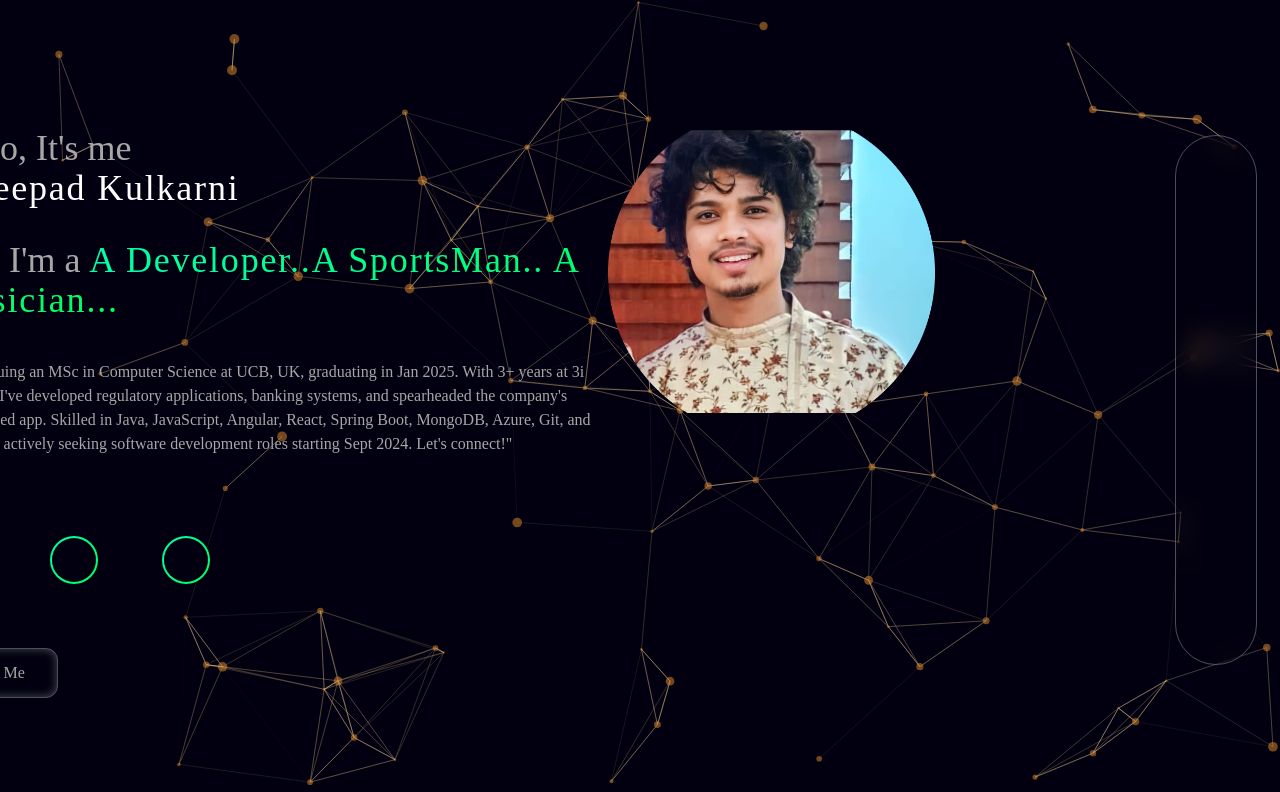
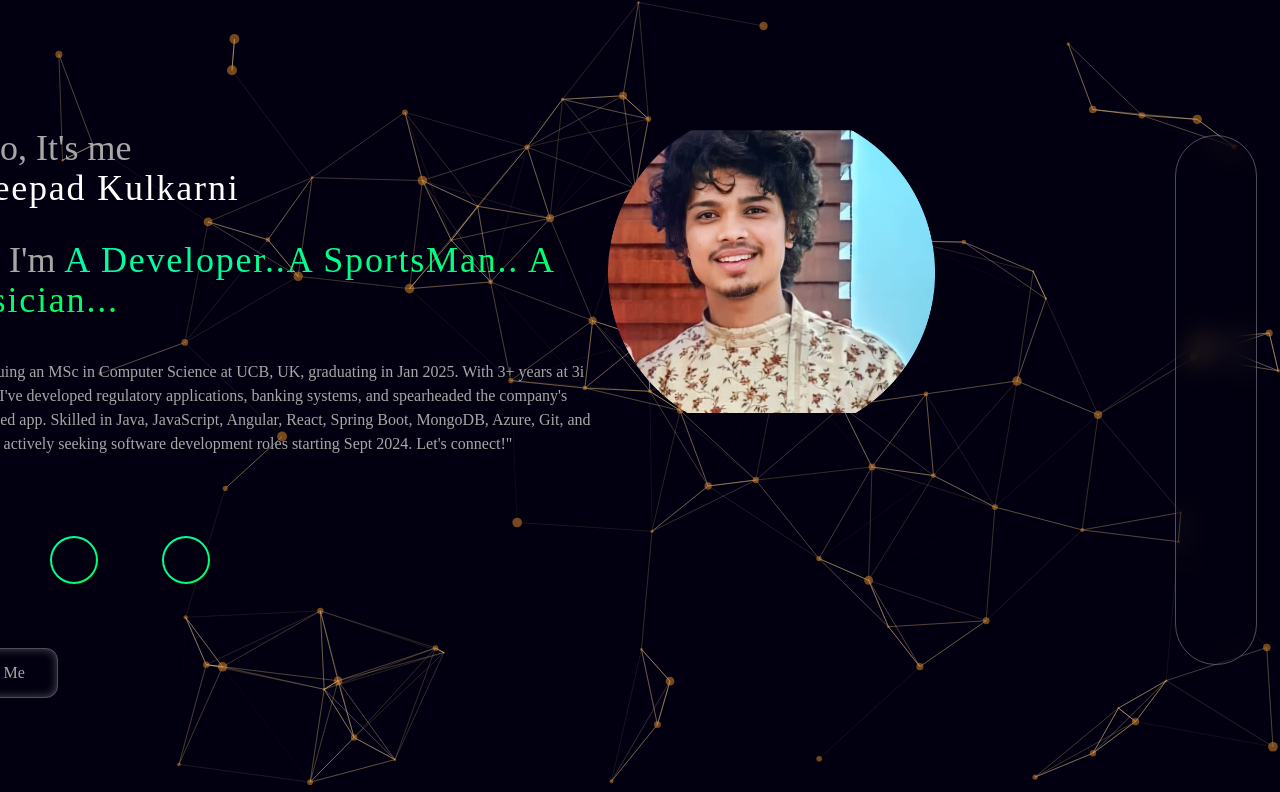
Before and after one commit to shree243/Shreepad-Kulkarni-Portfolio, a React (Create React App) app: page / in a window 1280 px wide. Shown: the top 792 px of the page. Built offline with nearby package versions, Linux system fonts and the light colour scheme; some icons are missing.

Commit message:
spelling correct

```diff
--- a/src/containers/Home.jsx
+++ b/src/containers/Home.jsx
@@ -39,7 +39,7 @@ lg:items-start justify-center gap-4"
 
           <h2 className="text-2xl lg:text-4xl text-texlight mt-4">
             {" "}
-            And I'm a
+            And I'm
             <HeroTypeWritter
               words={[
                 ["A Developer..", "A SportsMan.. ", "A Musician..."],
```
